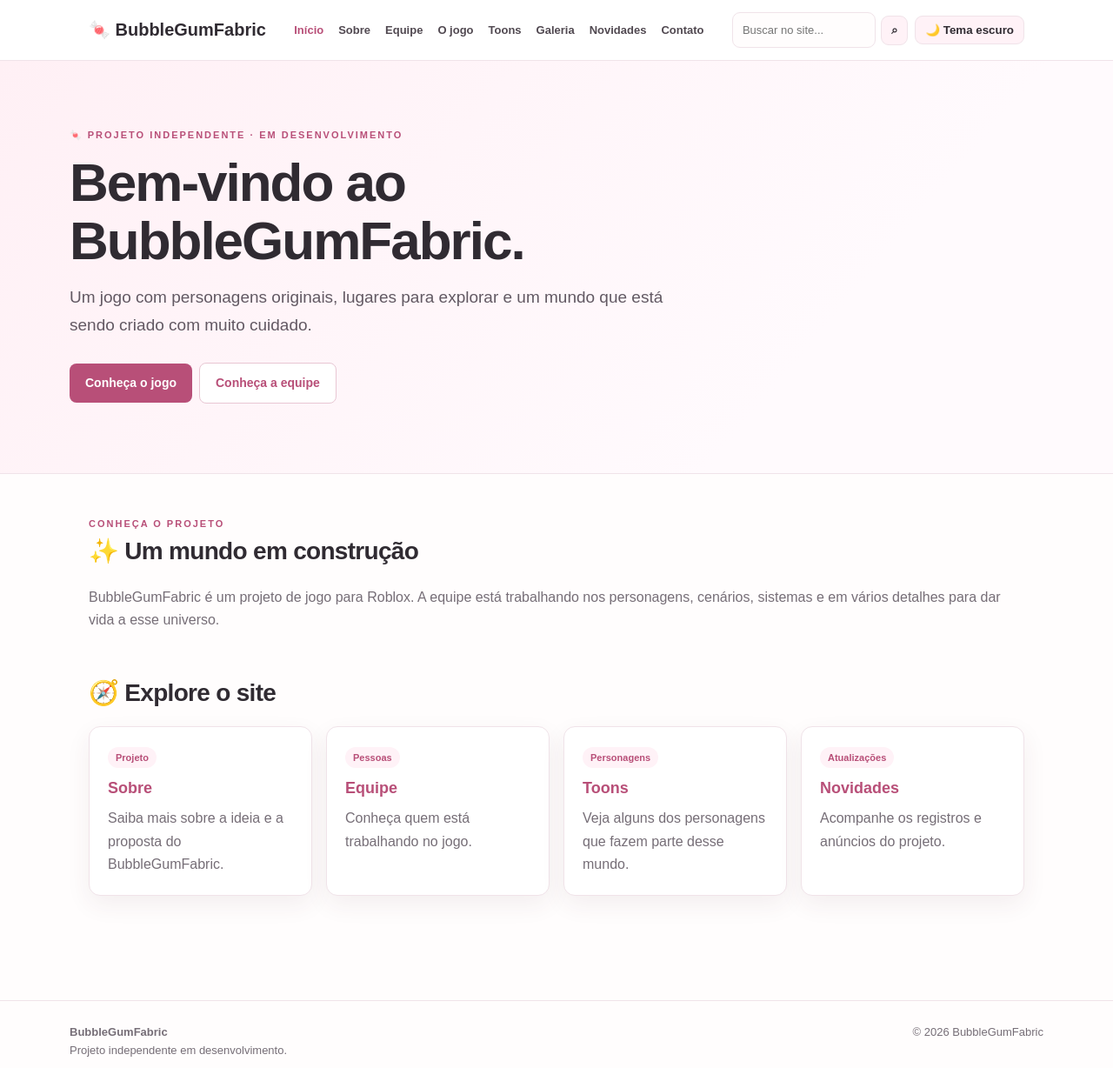
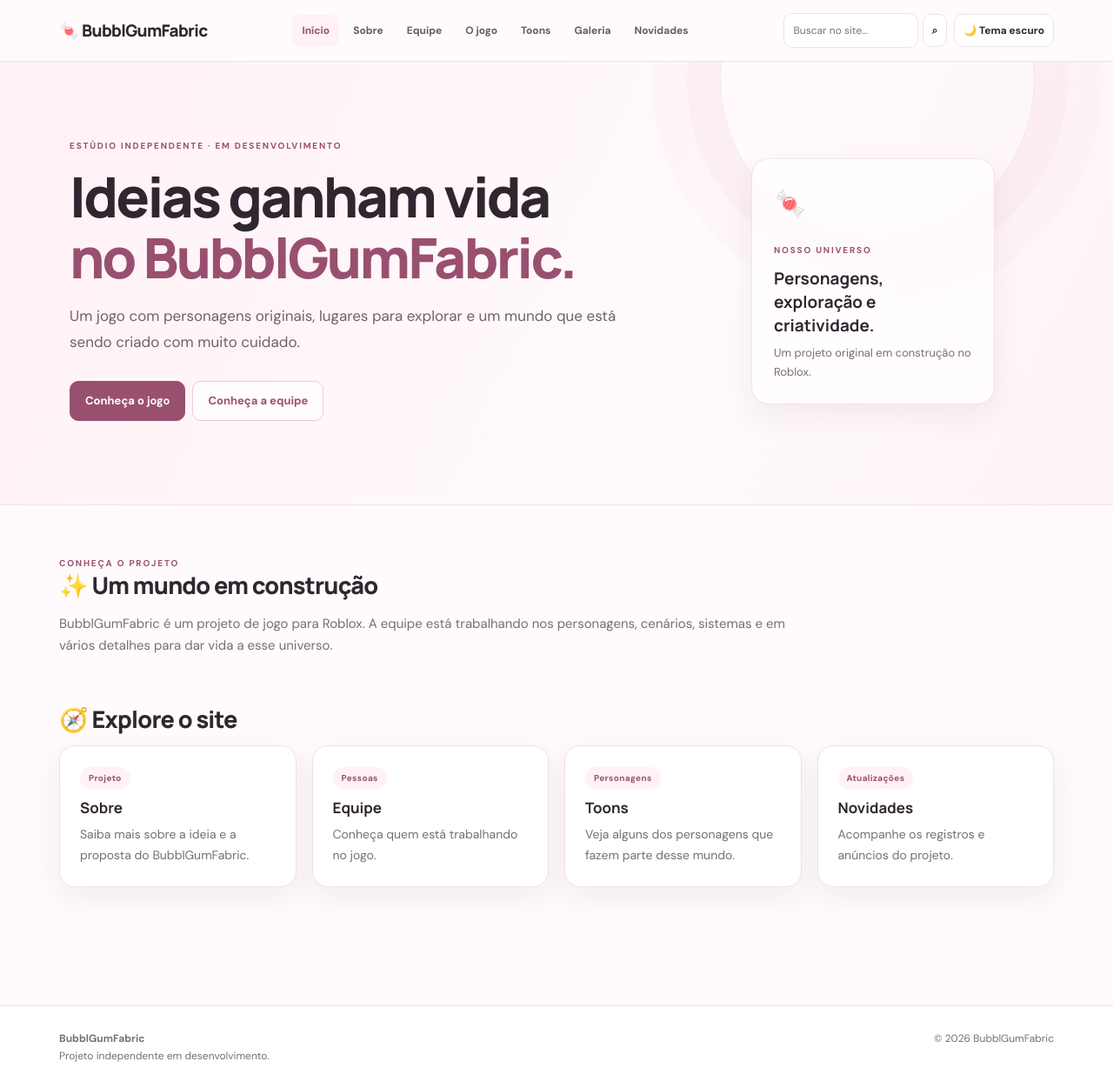
Before and after one commit to bubblefabricteam/Bubblegum-Fabric, a plain HTML site: page index.html in a window 1280 px wide. Shown: the whole page at 87% size. Drawn offline with Linux system fonts and the light colour scheme.

Commit message:
BubbleGumFabricRemakeSite

```diff
--- a/index.html
+++ b/index.html
@@ -1,23 +1,23 @@
 <!doctype html>
 <html lang="pt-BR"><head><meta charset="utf-8"><meta name="viewport" content="width=device-width,initial-scale=1">
-<meta name="description" content="Site oficial do projeto BubbleGumFabric."><title>Início | BubbleGumFabric</title><link rel="stylesheet" href="style.css"></head>
-<body><header><div class="nav"><a class="brand" href="index.html">🍬 BubbleGumFabric</a><nav><a class="active" href="index.html">Início</a><a class="" href="sobre.html">Sobre</a><a class="" href="equipe.html">Equipe</a><a class="" href="jogo.html">O jogo</a><a class="" href="toons.html">Toons</a><a class="" href="galeria.html">Galeria</a><a class="" href="novidades.html">Novidades</a><a class="" href="contato.html">Contato</a></nav><div class="nav-tools"><form class="site-search" role="search"><input type="search" aria-label="Buscar no site" placeholder="Buscar no site..." autocomplete="off"><button class="tool-btn" type="submit" aria-label="Buscar">⌕</button><div class="search-results" aria-live="polite"></div></form><button class="tool-btn theme-toggle" type="button" aria-label="Alternar tema">🌙 Tema</button></div></div></header>
+<meta name="description" content="BubblGumFabric — estúdio independente de desenvolvimento de jogos."><title>Início | BubblGumFabric</title><meta name="theme-color" content="#fff8fb"><link rel="preconnect" href="https://fonts.googleapis.com"><link rel="preconnect" href="https://fonts.gstatic.com" crossorigin><link href="https://fonts.googleapis.com/css2?family=DM+Sans:wght@400;500;600;700&family=Manrope:wght@500;600;700;800&display=swap" rel="stylesheet"><link rel="stylesheet" href="style.css"></head>
+<body><header><div class="nav"><a class="brand" href="index.html">🍬 BubblGumFabric</a><nav><a class="active" href="index.html">Início</a><a class="" href="sobre.html">Sobre</a><a class="" href="equipe.html">Equipe</a><a class="" href="jogo.html">O jogo</a><a class="" href="toons.html">Toons</a><a class="" href="galeria.html">Galeria</a><a class="" href="novidades.html">Novidades</a></nav><div class="nav-tools"><form class="site-search" role="search"><input type="search" aria-label="Buscar no site" placeholder="Buscar no site..." autocomplete="off"><button class="tool-btn" type="submit" aria-label="Buscar">⌕</button><div class="search-results" aria-live="polite"></div></form><button class="tool-btn theme-toggle" type="button" aria-label="Alternar tema">🌙 Tema</button></div></div></header>
 
 <section class="hero"><div class="wrap">
-<div class="eyebrow">🍬 Projeto independente · Em desenvolvimento</div>
-<h1>Bem-vindo ao<br>BubbleGumFabric.</h1>
+<div class="hero-copy"><div class="eyebrow">ESTÚDIO INDEPENDENTE · EM DESENVOLVIMENTO</div>
+<h1>Ideias ganham vida<br><span>no BubblGumFabric.</span></h1>
 <p class="lead">Um jogo com personagens originais, lugares para explorar e um mundo que está sendo criado com muito cuidado.</p>
-<a class="btn" href="jogo.html">Conheça o jogo</a><a class="btn alt" href="equipe.html">Conheça a equipe</a>
+<a class="btn" href="jogo.html">Conheça o jogo</a><a class="btn alt" href="equipe.html">Conheça a equipe</a></div><aside class="hero-note"><span class="hero-mark">🍬</span><span class="eyebrow">NOSSO UNIVERSO</span><strong>Personagens, exploração e criatividade.</strong><p>Um projeto original em construção no Roblox.</p></aside>
 </div></section>
 <main>
-<section class="section reveal"><div class="eyebrow">Conheça o projeto</div><h2>✨ Um mundo em construção</h2><p class="muted">BubbleGumFabric é um projeto de jogo para Roblox. A equipe está trabalhando nos personagens, cenários, sistemas e em vários detalhes para dar vida a esse universo.</p></section>
+<section class="section reveal"><div class="eyebrow">Conheça o projeto</div><h2>✨ Um mundo em construção</h2><p class="muted">BubblGumFabric é um projeto de jogo para Roblox. A equipe está trabalhando nos personagens, cenários, sistemas e em vários detalhes para dar vida a esse universo.</p></section>
 <section class="section reveal"><h2>🧭 Explore o site</h2><div class="grid">
-<a class="card reveal" href="sobre.html"><span class="tag">Projeto</span><h3>Sobre</h3><p>Saiba mais sobre a ideia e a proposta do BubbleGumFabric.</p></a>
+<a class="card reveal" href="sobre.html"><span class="tag">Projeto</span><h3>Sobre</h3><p>Saiba mais sobre a ideia e a proposta do BubblGumFabric.</p></a>
 <a class="card reveal" href="equipe.html"><span class="tag">Pessoas</span><h3>Equipe</h3><p>Conheça quem está trabalhando no jogo.</p></a>
 <a class="card reveal" href="toons.html"><span class="tag">Personagens</span><h3>Toons</h3><p>Veja alguns dos personagens que fazem parte desse mundo.</p></a>
 <a class="card reveal" href="novidades.html"><span class="tag">Atualizações</span><h3>Novidades</h3><p>Acompanhe os registros e anúncios do projeto.</p></a>
 </div></section>
 </main>
 
-<footer><div class="footer"><div><strong>BubbleGumFabric</strong><br><span class="small">Projeto independente em desenvolvimento.</span></div><div class="small">© 2026 BubbleGumFabric</div></div></footer>
+<footer><div class="footer"><div><strong>BubblGumFabric</strong><br><span class="small">Projeto independente em desenvolvimento.</span></div><div class="small">© 2026 BubblGumFabric</div></div></footer>
 <script src="site.js" defer></script></body></html>
--- a/site.js
+++ b/site.js
@@ -1,4 +1,5 @@
 (()=>{
+ "use strict";
  const pages=[
   {name:'Início',url:'index.html',words:'home começo principal'},
   {name:'Sobre',url:'sobre.html',words:'projeto história ideia'},
@@ -6,25 +7,42 @@
   {name:'O jogo',url:'jogo.html',words:'roblox gameplay lobby exploração gum'},
   {name:'Toons',url:'toons.html',words:'melias rusty bubbie millow personagens'},
   {name:'Galeria',url:'galeria.html',words:'imagens artes fotos'},
-  {name:'Novidades',url:'novidades.html',words:'notícias atualizações notícias changelog'},
-  {name:'Contato',url:'contato.html',words:'contato falar mensagem'}
+  {name:'Novidades',url:'novidades.html',words:'notícias atualizações changelog site-refeito'}
  ];
  const body=document.body,themeButton=document.querySelector('.theme-toggle');
- const applyTheme=dark=>{body.classList.toggle('dark',dark);if(themeButton){themeButton.textContent=dark?'☀️ Tema claro':'🌙 Tema escuro';themeButton.setAttribute('aria-pressed',String(dark));}};
- let saved=null;try{saved=localStorage.getItem('bf-theme')}catch(e){}
- applyTheme(saved?saved==='dark':matchMedia('(prefers-color-scheme: dark)').matches);
- themeButton?.addEventListener('click',()=>{const dark=!body.classList.contains('dark');applyTheme(dark);try{localStorage.setItem('bf-theme',dark?'dark':'light')}catch(e){}});
+ const applyTheme=dark=>{
+  body.classList.toggle('dark',dark);
+  if(themeButton){themeButton.textContent=dark?'☀️ Tema claro':'🌙 Tema escuro';themeButton.setAttribute('aria-pressed',String(dark));}
+ };
+ let saved=null;try{saved=localStorage.getItem('bgf-theme')}catch(e){}
+ applyTheme(saved?saved==='dark':window.matchMedia('(prefers-color-scheme: dark)').matches);
+ themeButton?.addEventListener('click',()=>{
+  const dark=!body.classList.contains('dark');applyTheme(dark);
+  try{localStorage.setItem('bgf-theme',dark?'dark':'light')}catch(e){}
+ });
  document.querySelectorAll('.site-search').forEach(form=>{
   const input=form.querySelector('input'),results=form.querySelector('.search-results');
-  const search=()=>{const q=input.value.trim().toLocaleLowerCase('pt-BR');results.innerHTML='';if(!q){results.classList.remove('open');return;}
+  const search=()=>{
+   const q=input.value.trim().toLocaleLowerCase('pt-BR');results.replaceChildren();
+   if(!q){results.classList.remove('open');return;}
    const found=pages.filter(p=>(p.name+' '+p.words).toLocaleLowerCase('pt-BR').includes(q));
-   if(found.length){found.forEach(p=>{const a=document.createElement('a');a.href=p.url;a.textContent=p.name;const small=document.createElement('small');small.textContent='Abrir página';a.appendChild(small);results.appendChild(a);});}
+   if(found.length){found.forEach(p=>{
+    const a=document.createElement('a');a.href=p.url;a.textContent=p.name;
+    const small=document.createElement('small');small.textContent='Abrir página';a.appendChild(small);results.appendChild(a);
+   });}
    else{const p=document.createElement('p');p.className='small muted';p.textContent='Nenhuma página encontrada.';results.appendChild(p);}
-   results.classList.add('open');};
-  input.addEventListener('input',search);form.addEventListener('submit',e=>{e.preventDefault();search();const first=results.querySelector('a');if(first)location.href=first.href;});
-  document.addEventListener('click',e=>{if(!form.contains(e.target))results.classList.remove('open')});
+   results.classList.add('open');
+  };
+  input.addEventListener('input',search);
+  form.addEventListener('submit',e=>{e.preventDefault();search();const first=results.querySelector('a');if(first)window.location.href=first.href;});
+  document.addEventListener('click',e=>{if(!form.contains(e.target))results.classList.remove('open');});
+  input.addEventListener('keydown',e=>{if(e.key==='Escape')results.classList.remove('open');});
  });
  const items=document.querySelectorAll('.reveal');
- if('IntersectionObserver' in window){const observer=new IntersectionObserver(entries=>entries.forEach(entry=>{if(entry.isIntersecting){entry.target.classList.add('visible');observer.unobserve(entry.target)}}),{threshold:.08});items.forEach(el=>observer.observe(el));}
- else items.forEach(el=>el.classList.add('visible'));
+ if('IntersectionObserver' in window){
+  const observer=new IntersectionObserver(entries=>entries.forEach(entry=>{
+   if(entry.isIntersecting){entry.target.classList.add('visible');observer.unobserve(entry.target);}
+  }),{threshold:.08});
+  items.forEach(el=>observer.observe(el));
+ }else items.forEach(el=>el.classList.add('visible'));
 })();
--- a/style.css
+++ b/style.css
@@ -1,44 +1,86 @@
-
-:root{--pink:#e98eae;--pink-dark:#b84f78;--ink:#302b32;--muted:#766e77;--paper:#fffdfd;--soft:#fff2f7;--line:#f0e3e9}
-*{box-sizing:border-box}html{scroll-behavior:smooth}body{margin:0;background:var(--paper);color:var(--ink);font:16px/1.65 Arial,Helvetica,sans-serif}
-a{color:var(--pink-dark);text-decoration:none}a:hover{text-decoration:underline}
-header{background:#fff;border-bottom:1px solid var(--line);position:sticky;top:0;z-index:5}
-.nav{max-width:1120px;margin:auto;padding:14px 22px;display:flex;align-items:center;justify-content:space-between;gap:18px}
-.brand{font-size:20px;font-weight:800;color:var(--ink);white-space:nowrap}.brand span{color:var(--pink-dark)}
-nav{display:flex;gap:17px;flex-wrap:wrap}nav a{font-size:13px;font-weight:700;color:#514951}nav a.active{color:var(--pink-dark)}
-.hero{background:linear-gradient(130deg,#fff0f5,#fffafd 72%);border-bottom:1px solid var(--line);padding:76px 22px}
-.wrap{max-width:1120px;margin:auto}.eyebrow{font-size:11px;letter-spacing:2px;text-transform:uppercase;font-weight:800;color:var(--pink-dark)}
-h1{font-size:clamp(38px,6vw,62px);line-height:1.08;letter-spacing:-2px;margin:12px 0 16px;max-width:780px}
-h2{font-size:28px;letter-spacing:-.7px;margin:0 0 14px}h3{font-size:18px;margin:0 0 7px}
-.lead{font-size:19px;color:#625963;max-width:720px;margin:0 0 24px}
-.btn{display:inline-block;background:var(--pink-dark);color:#fff;padding:11px 18px;border-radius:8px;font-size:14px;font-weight:700;margin:4px 8px 4px 0}
-.btn.alt{background:#fff;color:var(--pink-dark);border:1px solid #e8c6d3}
-main{max-width:1120px;margin:auto;padding:48px 22px 72px}.section{margin-bottom:48px}
-.grid{display:grid;grid-template-columns:repeat(auto-fit,minmax(220px,1fr));gap:16px}
-.card{background:#fff;border:1px solid var(--line);border-radius:13px;padding:21px;box-shadow:0 5px 20px rgba(80,40,60,.035)}
-.card p{margin:6px 0 0;color:var(--muted)}.tag{display:inline-block;background:var(--soft);color:var(--pink-dark);padding:3px 9px;border-radius:30px;font-size:11px;font-weight:700;margin-bottom:9px}
-.pagehead{background:var(--soft);border-bottom:1px solid var(--line);padding:42px 22px}.pagehead h1{font-size:42px;margin:8px 0}
-.muted{color:var(--muted)}.small{font-size:13px}.notice{border-left:3px solid var(--pink);padding:5px 0 5px 15px;color:var(--muted)}
-footer{border-top:1px solid var(--line);padding:25px 22px;color:var(--muted);font-size:13px}
-.footer{max-width:1120px;margin:auto;display:flex;justify-content:space-between;gap:15px;flex-wrap:wrap}
-@media(max-width:760px){.nav{align-items:flex-start;flex-direction:column}nav{gap:10px}.hero{padding:55px 20px}main{padding:35px 20px 55px}}
-
-
-/* Recursos novos: tema escuro, busca, animações e layout responsivo */
-:root{color-scheme:light;--surface:#fff;--shadow:0 10px 28px rgba(80,40,60,.07)}
-body{transition:background .25s,color .25s}
-.card{background:var(--surface);box-shadow:var(--shadow);transition:transform .22s,box-shadow .22s,border-color .22s}
-.card:hover{transform:translateY(-5px);box-shadow:0 14px 32px rgba(80,40,60,.12)}
+@import url('https://fonts.googleapis.com/css2?family=DM+Sans:wght@400;500;600;700&family=Manrope:wght@500;600;700;800&display=swap');
+:root{
+ --pink:#e9a0bd;--pink-strong:#bd668b;--pink-deep:#99506f;--ink:#302630;--muted:#796d77;
+ --paper:#fffafb;--surface:#fff;--soft:#fff1f6;--line:#f0e1e8;
+ --shadow:0 12px 34px rgba(91,48,69,.07);--shadow-hover:0 18px 42px rgba(91,48,69,.12);
+ --radius:18px;color-scheme:light
+}
+*{box-sizing:border-box}
+html{scroll-behavior:smooth;scroll-padding-top:100px}
+body{margin:0;background:var(--paper);color:var(--ink);font:15px/1.7 'DM Sans',Arial,sans-serif;-webkit-font-smoothing:antialiased;transition:background .25s,color .25s}
+a{color:var(--pink-deep);text-decoration:none;transition:color .2s}
+a:hover{color:var(--pink-strong)}
+button,input{font:inherit}
+header{position:sticky;top:0;z-index:50;background:rgba(255,250,251,.92);backdrop-filter:blur(16px);border-bottom:1px solid var(--line)}
+.nav{max-width:1200px;margin:auto;padding:15px 28px;display:flex;align-items:center;justify-content:space-between;gap:22px}
+.brand{font:800 19px/1.2 'Manrope',sans-serif;color:var(--ink);white-space:nowrap;letter-spacing:-.7px}
+.brand:hover{text-decoration:none;color:var(--pink-deep)}
+nav{display:flex;align-items:center;gap:5px;flex-wrap:wrap}
+nav a{font-size:12px;font-weight:700;color:#675a64;padding:8px 11px;border-radius:9px;white-space:nowrap}
+nav a:hover,nav a.active{background:var(--soft);color:var(--pink-deep);text-decoration:none}
 .nav-tools{display:flex;align-items:center;gap:8px;flex-wrap:wrap}
-.site-search{display:flex;align-items:center;gap:6px;position:relative}
-.site-search input{width:165px;max-width:42vw;padding:9px 11px;border:1px solid var(--line);border-radius:9px;background:var(--paper);color:var(--ink);font:inherit;font-size:13px}
-.tool-btn{border:1px solid var(--line);border-radius:9px;background:var(--soft);color:var(--ink);padding:8px 11px;font-weight:700;cursor:pointer}
-.tool-btn:hover{filter:brightness(.97)}
-.search-results{display:none;position:absolute;right:0;top:calc(100% + 8px);z-index:20;width:min(300px,85vw);padding:8px;background:var(--surface);border:1px solid var(--line);border-radius:12px;box-shadow:var(--shadow)}
-.search-results.open{display:block}.search-results a{display:block;padding:9px;border-radius:8px;color:var(--ink)}.search-results a:hover{background:var(--soft);text-decoration:none}
-.search-results small{display:block;color:var(--muted)}
-.reveal{opacity:0;transform:translateY(14px);transition:opacity .55s ease,transform .55s ease}.reveal.visible{opacity:1;transform:none}
-body.dark{color-scheme:dark;--ink:#f5eaf0;--muted:#c1b2bd;--paper:#17131a;--soft:#2b1d29;--line:#493442;--surface:#211a23;--pink-dark:#f0a1c0;--shadow:0 10px 28px rgba(0,0,0,.22);background:var(--paper);color:var(--ink)}
-body.dark header{background:#211a23}body.dark nav a{color:#e6d8e1}body.dark .hero{background:linear-gradient(130deg,#382333,#211a23 72%);border-color:var(--line)}body.dark .lead{color:#d8c9d3}body.dark .btn.alt{background:#211a23;border-color:var(--line)}body.dark .pagehead{background:#2b1d29;border-color:var(--line)}body.dark .card{border-color:var(--line)}
-@media(max-width:760px){.nav{align-items:flex-start}.nav-tools{width:100%}.site-search{flex:1}.site-search input{width:100%;max-width:none}.nav-tools .tool-btn{white-space:nowrap}}
+.site-search{display:flex;align-items:center;gap:5px;position:relative}
+.site-search input{width:155px;max-width:32vw;padding:9px 11px;border:1px solid var(--line);border-radius:10px;background:var(--surface);color:var(--ink);font-size:12px;outline:none}
+.site-search input:focus{border-color:var(--pink);box-shadow:0 0 0 3px rgba(233,160,189,.16)}
+.tool-btn{border:1px solid var(--line);border-radius:10px;background:var(--surface);color:var(--ink);padding:8px 10px;font-size:12px;font-weight:700;cursor:pointer;transition:background .2s,border-color .2s}
+.tool-btn:hover{background:var(--soft);border-color:#e7bfd0}
+.search-results{display:none;position:absolute;right:0;top:calc(100% + 9px);z-index:60;width:min(300px,85vw);padding:8px;background:var(--surface);border:1px solid var(--line);border-radius:13px;box-shadow:var(--shadow)}
+.search-results.open{display:block}.search-results a{display:block;padding:9px 10px;border-radius:8px;color:var(--ink);font-size:13px}
+.search-results a:hover{background:var(--soft);text-decoration:none}.search-results small{display:block;color:var(--muted);font-size:11px}
+.wrap{max-width:1120px;margin:auto}
+.hero{position:relative;overflow:hidden;background:linear-gradient(115deg,#fff1f6 0%,#fffafb 62%,#fdf3f7 100%);border-bottom:1px solid var(--line);padding:88px 28px 92px}
+.hero:after{content:"";position:absolute;width:360px;height:360px;border:1px solid rgba(189,102,139,.13);border-radius:50%;right:7%;top:-160px;box-shadow:0 0 0 38px rgba(189,102,139,.035),0 0 0 78px rgba(189,102,139,.025);pointer-events:none}
+.hero .wrap{display:grid;grid-template-columns:minmax(0,1.5fr) minmax(220px,.7fr);align-items:center;gap:64px;position:relative;z-index:1}
+.eyebrow{font-size:10px;letter-spacing:1.8px;text-transform:uppercase;font-weight:800;color:var(--pink-deep)}
+h1,h2,h3{font-family:'Manrope','DM Sans',sans-serif;color:var(--ink)}
+h1{font-size:clamp(39px,5.3vw,64px);line-height:1.08;letter-spacing:-2.8px;margin:15px 0 18px;max-width:780px;font-weight:800}
+h1 span{color:var(--pink-deep)}
+h2{font-size:27px;line-height:1.25;letter-spacing:-.8px;margin:0 0 14px;font-weight:800}
+h3{font-size:17px;line-height:1.35;margin:0 0 7px;font-weight:700}
+.lead{font-size:17px;line-height:1.8;color:#6f626c;max-width:650px;margin:0 0 25px}
+.btn{display:inline-flex;align-items:center;justify-content:center;background:var(--pink-deep);color:white;padding:11px 17px;border:1px solid var(--pink-deep);border-radius:10px;font-size:13px;font-weight:700;margin:4px 8px 4px 0;transition:transform .2s,box-shadow .2s,background .2s}
+.btn:hover{color:white;text-decoration:none;transform:translateY(-2px);box-shadow:0 8px 18px rgba(153,80,111,.2)}
+.btn.alt{background:rgba(255,255,255,.7);color:var(--pink-deep);border-color:#e9cbd8}
+.btn.alt:hover{background:white}
+.hero-note{max-width:280px;padding:25px;border:1px solid rgba(189,102,139,.18);border-radius:20px;background:rgba(255,255,255,.68);box-shadow:var(--shadow);backdrop-filter:blur(8px)}
+.hero-mark{display:block;font-size:30px;margin-bottom:15px}
+.hero-note strong{display:block;font:700 19px/1.4 'Manrope',sans-serif;margin:8px 0}
+.hero-note p{font-size:13px;color:var(--muted);margin:0}
+main{max-width:1200px;margin:auto;padding:58px 28px 82px}
+.section{margin-bottom:54px}
+.section>p{max-width:850px}
+.grid{display:grid;grid-template-columns:repeat(auto-fit,minmax(225px,1fr));gap:18px}
+.card{display:block;background:var(--surface);border:1px solid var(--line);border-radius:var(--radius);padding:23px;box-shadow:var(--shadow);transition:transform .22s,box-shadow .22s,border-color .22s}
+a.card{color:inherit}
+.card:hover{transform:translateY(-4px);box-shadow:var(--shadow-hover);border-color:#e7c3d2}
+.card p{margin:6px 0 0;color:var(--muted);font-size:14px}
+.tag{display:inline-flex;align-items:center;background:var(--soft);color:var(--pink-deep);padding:4px 10px;border-radius:30px;font-size:10px;letter-spacing:.35px;font-weight:800;margin-bottom:11px}
+.pagehead{background:linear-gradient(110deg,var(--soft),#fffafb 78%);border-bottom:1px solid var(--line);padding:48px 28px}
+.pagehead .wrap{max-width:1144px}
+.pagehead h1{font-size:clamp(34px,4.5vw,48px);margin:8px 0 10px;letter-spacing:-1.8px}
+.pagehead p{margin:0;max-width:700px}
+.muted{color:var(--muted)}.small{font-size:12px}
+.notice{border-left:3px solid var(--pink);padding:8px 0 8px 15px;color:var(--muted)}
+.news-card{position:relative}
+footer{border-top:1px solid var(--line);padding:27px 28px;color:var(--muted);font-size:12px;background:#fff}
+.footer{max-width:1144px;margin:auto;display:flex;justify-content:space-between;gap:15px;flex-wrap:wrap}
+.reveal{opacity:0;transform:translateY(12px);transition:opacity .5s ease,transform .5s ease}
+.reveal.visible{opacity:1;transform:none}
+body.dark{color-scheme:dark;--ink:#f5edf2;--muted:#c1b2bd;--paper:#17131a;--soft:#30212d;--line:#493442;--surface:#211a23;--pink-deep:#f0a5c2;--shadow:0 12px 34px rgba(0,0,0,.22);--shadow-hover:0 18px 42px rgba(0,0,0,.3);background:var(--paper);color:var(--ink)}
+body.dark header{background:rgba(33,26,35,.92)}
+body.dark nav a{color:#e6d8e1}body.dark nav a:hover,body.dark nav a.active{background:#392635;color:#f0a5c2}
+body.dark .hero{background:linear-gradient(115deg,#382333,#211a23 72%);border-color:var(--line)}
+body.dark .hero-note{background:rgba(33,26,35,.75);border-color:var(--line)}
+body.dark .lead{color:#d8c9d3}body.dark .btn.alt{background:#211a23;border-color:var(--line)}
+body.dark .pagehead{background:linear-gradient(110deg,#30212d,#211a23 78%);border-color:var(--line)}
+body.dark footer{background:#211a23}
+@media(max-width:1050px){.nav{flex-wrap:wrap}.nav nav{order:3;width:100%}.nav-tools{margin-left:auto}.hero .wrap{gap:35px}}
+@media(max-width:700px){
+ .nav{padding:13px 18px;gap:12px}.brand{font-size:18px}nav{gap:2px}nav a{padding:7px 8px;font-size:11px}
+ .nav-tools{width:100%;margin:0}.site-search{flex:1}.site-search input{width:100%;max-width:none}
+ .hero{padding:58px 20px 62px}.hero .wrap{grid-template-columns:1fr;gap:28px}.hero-note{max-width:100%;padding:19px}
+ h1{font-size:clamp(37px,10vw,52px);letter-spacing:-1.8px}
+ main{padding:40px 20px 60px}.pagehead{padding:37px 20px}
+ .grid{grid-template-columns:1fr}.footer{flex-direction:column}
+}
 @media(prefers-reduced-motion:reduce){*,*::before,*::after{scroll-behavior:auto!important;animation-duration:.01ms!important;transition-duration:.01ms!important}.reveal{opacity:1;transform:none}}
```
Also changed, not shown: equipe.html (+4 -4 lines), galeria.html (+3 -3 lines), jogo.html (+4 -4 lines), novidades.html (+6 -5 lines), sobre.html (+5 -5 lines), toons.html (+3 -3 lines).
